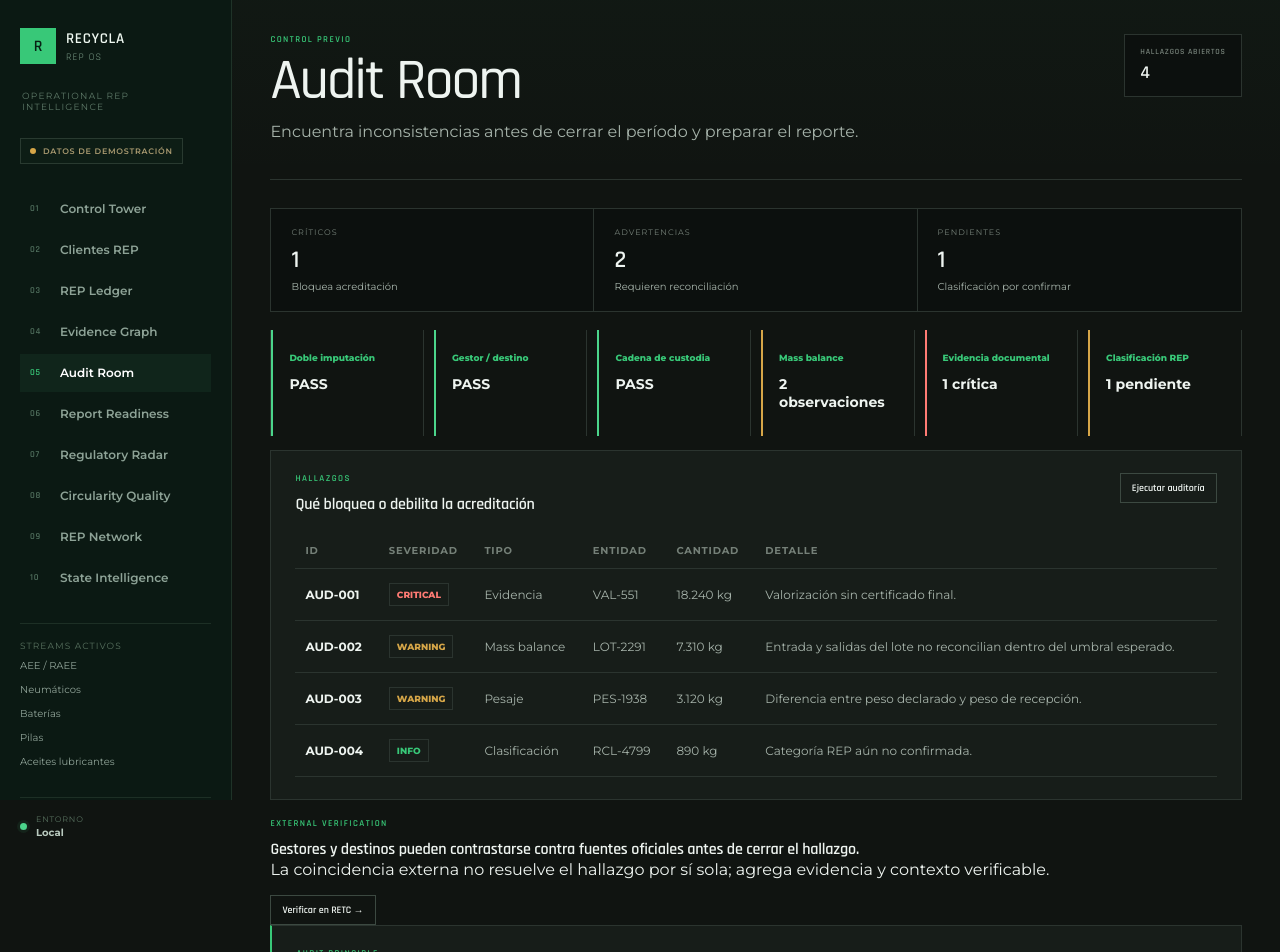
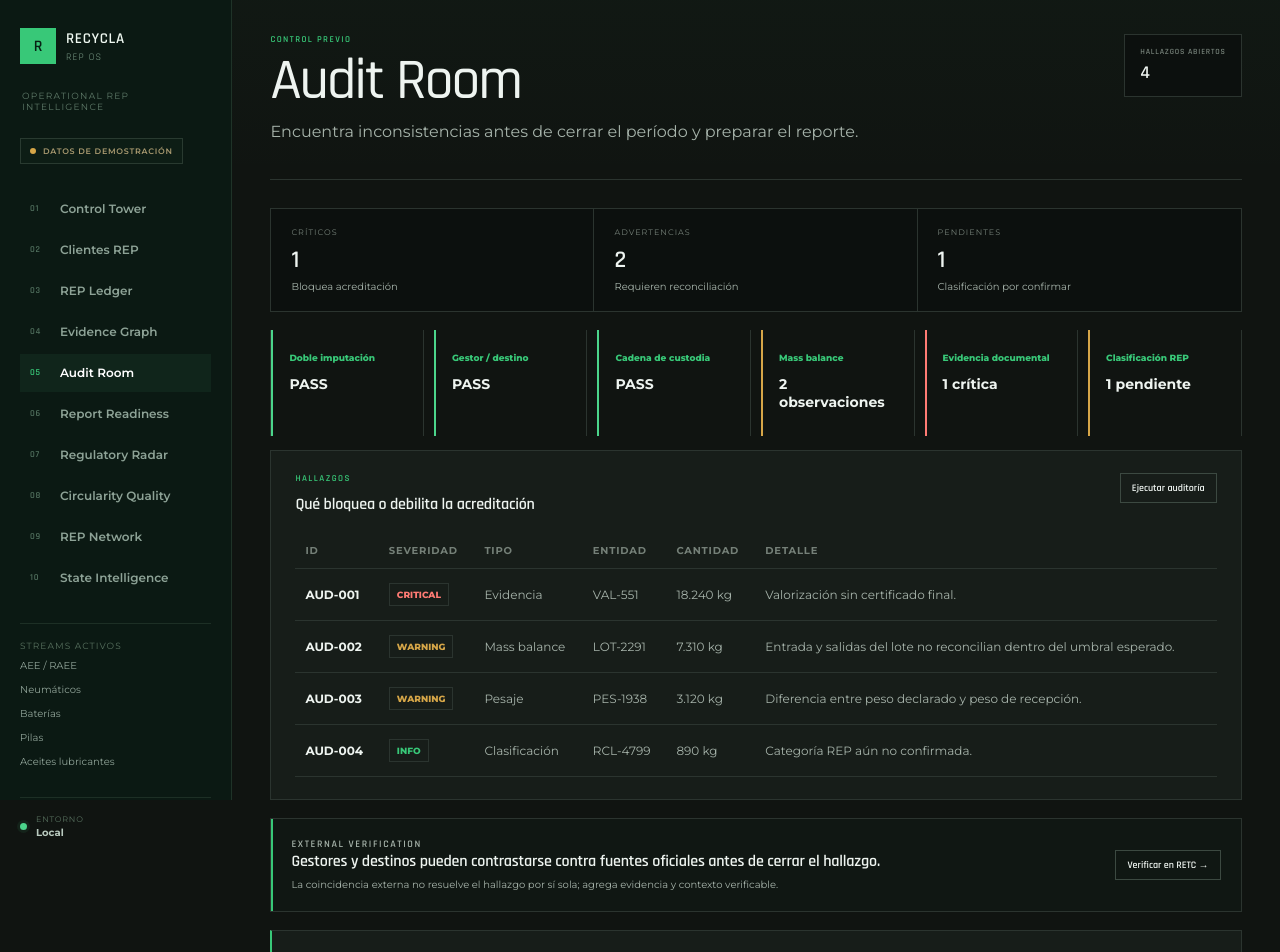
Before and after one commit to traviscomber/recycla, a Next.js app: page /audit in a window 1280 px wide. Shown: the top 952 px of the page. Built offline with nearby package versions, Linux system fonts and the light colour scheme.

Commit message:
ui: style external audit verification

```diff
--- a/src/app/globals.css
+++ b/src/app/globals.css
@@ -445,3 +445,8 @@ h1{font-weight:500;letter-spacing:-.035em}
 .officialVerificationBand h3{margin-bottom:6px}
 .officialVerificationBand p{margin:0;color:var(--text-soft);font-size:10px}
 @media(max-width:640px){.officialVerificationBand{align-items:flex-start;flex-direction:column}}
+
+.externalAuditCheck{display:flex;align-items:center;justify-content:space-between;gap:24px;border:1px solid var(--line);background:#101713;padding:18px 20px;margin-bottom:18px;box-shadow:inset 2px 0 0 var(--green)}
+.externalAuditCheck h3{margin-bottom:6px}
+.externalAuditCheck p{margin:0;color:var(--text-soft);font-size:10px;line-height:1.45;max-width:900px}
+@media(max-width:640px){.externalAuditCheck{align-items:flex-start;flex-direction:column}}
```
